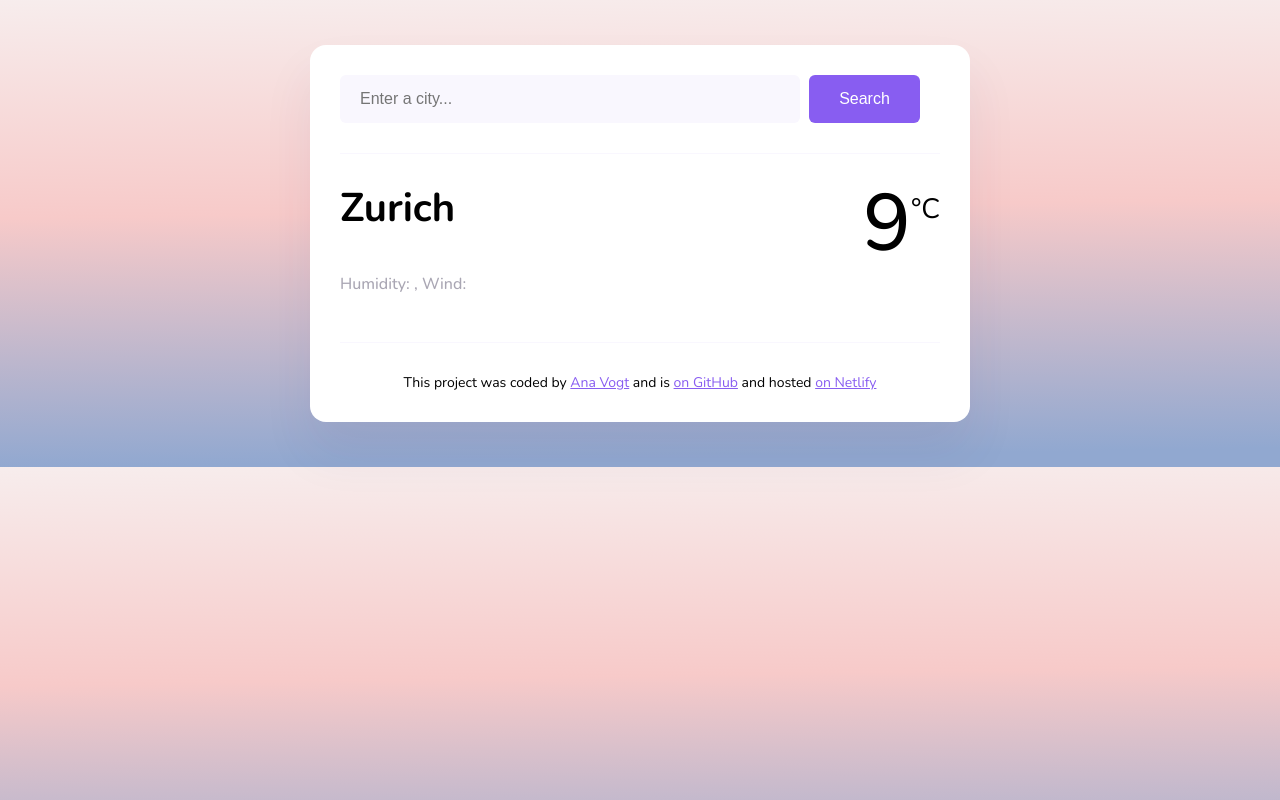
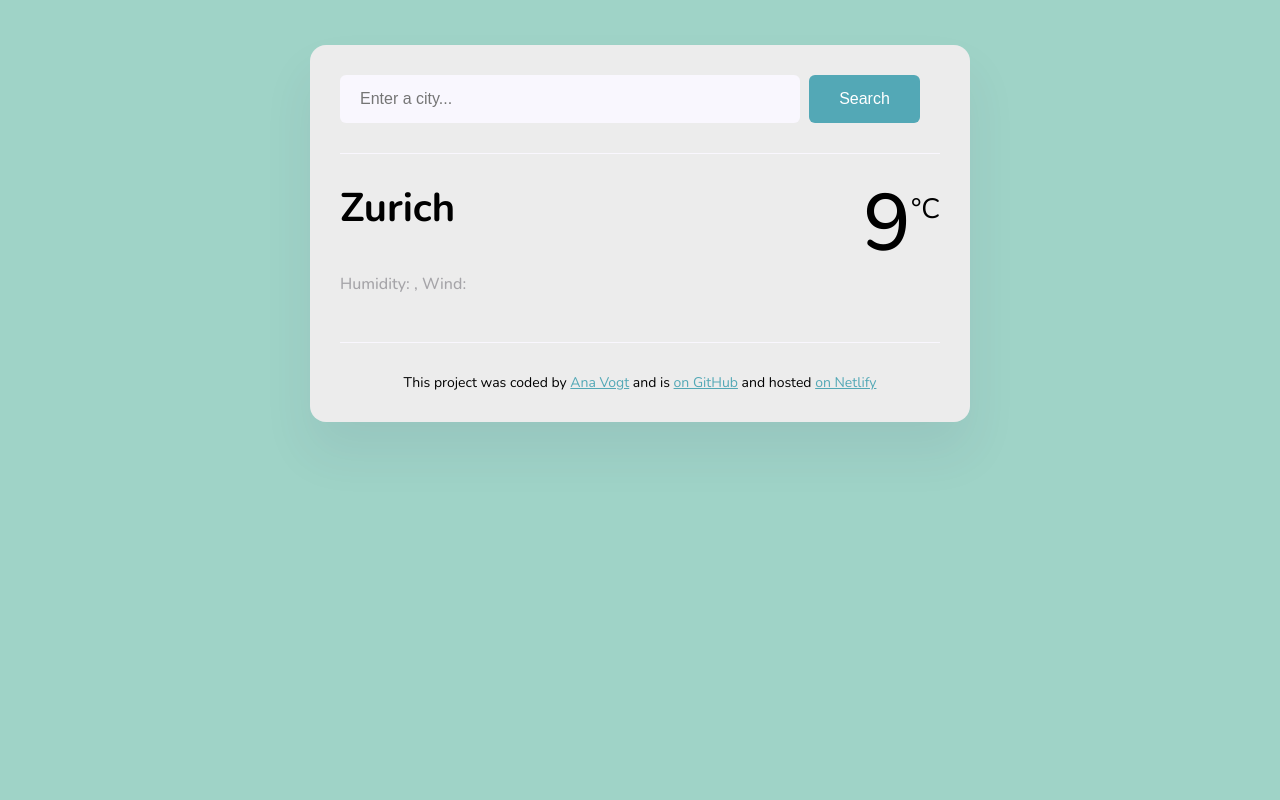
Before and after one commit to anabana21/My-Meteo-App, a plain HTML site: page index.html in a window 1280 px wide. Drawn offline with nearby package versions, Linux system fonts and the light colour scheme; no server answers.

Commit message:
changed colors of the whole app

```diff
--- a/src/style.css
+++ b/src/style.css
@@ -1,10 +1,6 @@
 body {
-  background: linear-gradient(
-    179.1deg,
-    rgb(247, 238, 238) -1.9%,
-    rgb(247, 202, 201) 44.9%,
-    rgb(145, 168, 208) 96.1%
-  );
+  background-color: #9fd3c7;
+
   font-family: "nunito", sans-serif;
 }
 
@@ -19,7 +15,7 @@ form {
 }
 
 .weather-app {
-  background-color: white;
+  background-color: #ececec;
   max-width: 600px;
   margin: 45px auto;
   box-shadow: 0 30px 50px rgba(65, 50, 100, 0.08);
@@ -37,7 +33,7 @@ form {
 }
 
 .search-form-button {
-  background-color: #885df1;
+  background-color: #53a8b6;
   padding: 15px 30px;
   border: none;
   font-size: 16px;
@@ -62,13 +58,13 @@ main {
 }
 .weather-app-details {
   font-size: 16px;
-  color: rgba(39, 33, 66, 0.4);
+  color: rgba(59, 57, 67, 0.4);
   line-height: 24px;
   font-weight: 500;
 }
 
 .weather-app-details strong {
-  color: #f65282;
+  color: #ff6f3c;
 }
 
 .weather-app-temperature-container {
@@ -92,7 +88,7 @@ main {
 }
 
 a {
-  color: #885df1;
+  color: #53a8b6;
 }
 
 footer {
```
